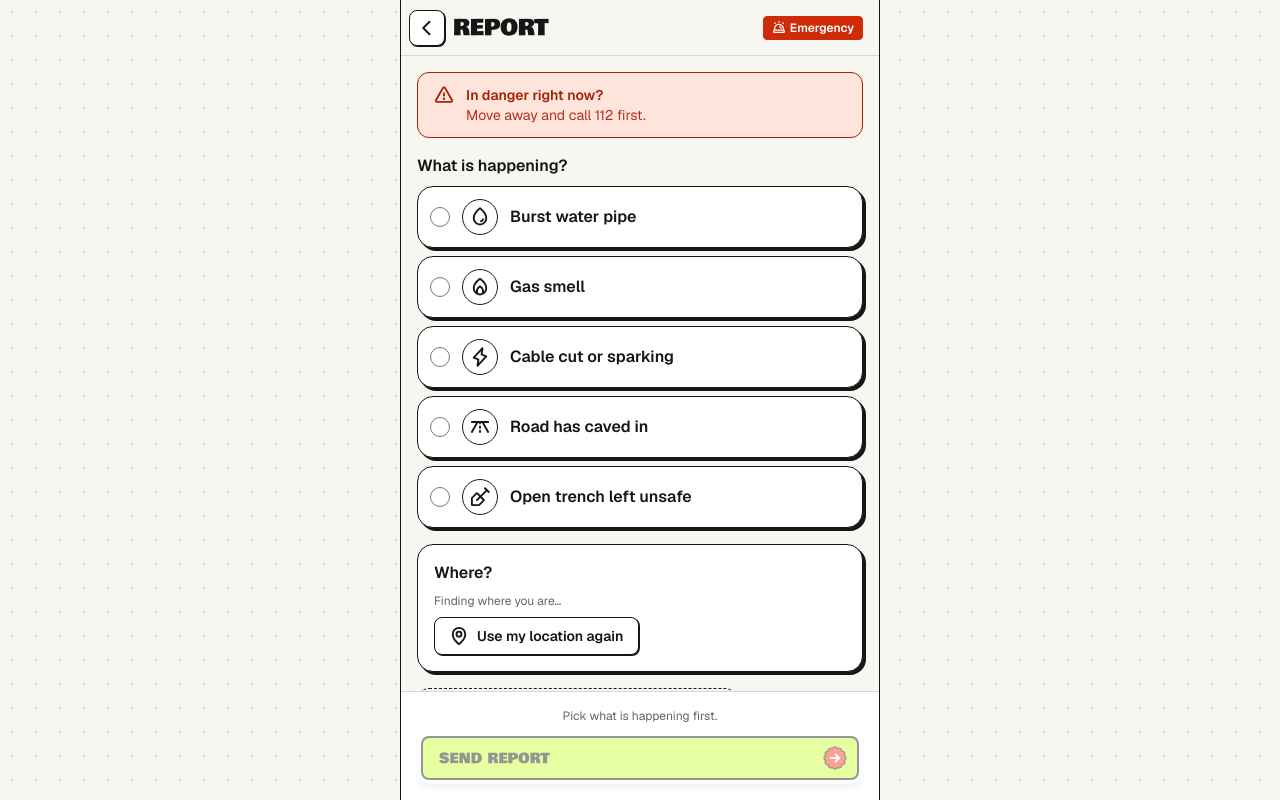
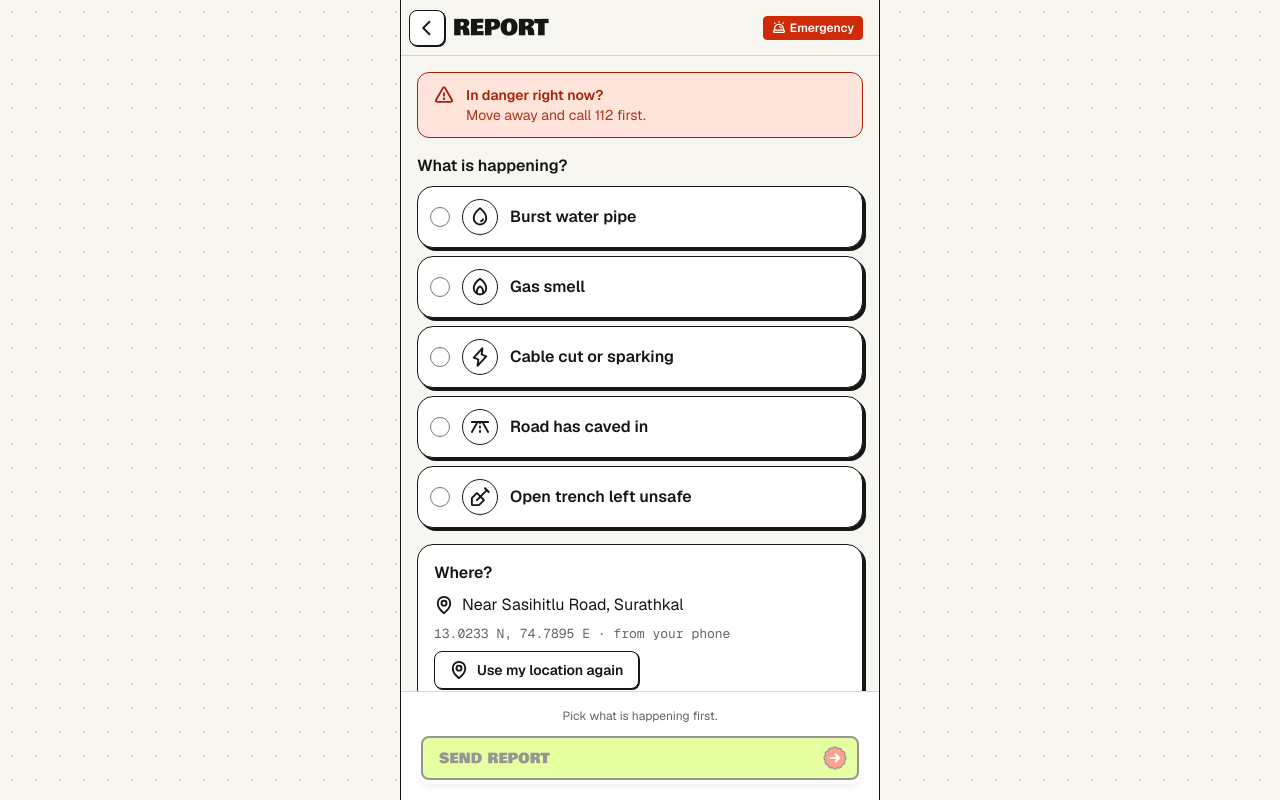
Before and after one commit to dhruvgangurde/marga-mitra, a React (Vite) app in the folder web/: page /report in a window 1280 px wide. Shown: the top 800 px of the page. Built offline with nearby package versions, Linux system fonts and the light colour scheme; no server answers.

Commit message:
fix(web): links without reload, crew note, result polling

```diff
--- a/web/src/screens/Field/FieldCaptureScreen.tsx
+++ b/web/src/screens/Field/FieldCaptureScreen.tsx
@@ -6,7 +6,7 @@ import { useEvidence, useSegments, useUploadEvidence, useVerification, useVerify
 import { dateTimeLabel, dayRange, deptName, START_DATE } from '../../api/format';
 import type { Assignment, Evidence } from '../../api/types';
 import {
-  Banner, Button, Card, DeptChip, EmptyState, LoadError, metresToLine, PhoneScreen, PhotoSlot, Skeleton, StatusBadge, StepList, TextField,
+  Banner, Button, Card, DeptChip, EmptyState, LoadError, metresToLine, PhoneScreen, PhotoSlot, Skeleton, StatusBadge, StepList,
 } from '../../ui';
 
 type Kind = 'before' | 'after';
@@ -81,7 +81,7 @@ export default function FieldCaptureScreen() {
   // A picked photo shows at once from this local address while it is sending.
   const [sending, setSending] = useState<Partial<Record<Kind, string>>>({});
   const [failed, setFailed] = useState(false);
-  const [note, setNote] = useState('');
+  // The upload has no note field (contracts.Evidence); add one only if the team changes the contract.
   const inputs = useRef<Partial<Record<Kind, HTMLInputElement | null>>>({});
   const previews = useRef<string[]>([]);
 
@@ -147,7 +147,7 @@ export default function FieldCaptureScreen() {
     setFailed(false);
     try {
       await verify.mutateAsync(workId);
-      navigate(`/field/${workId}/result`, { state: { sent: true } });
+      navigate(`/field/${workId}/result`, { state: { sentAt: Date.now() } });
     } catch {
       setFailed(true);
     }
@@ -236,15 +236,6 @@ export default function FieldCaptureScreen() {
         <h2 className="title" style={{ margin: 0 }}>2 · After the repair</h2>
         {slot('after', 'After photo', 'Take it when the trench is closed and the road is patched.', after)}
       </section>
-
-      <TextField
-        label="Note for the inspector"
-        hint="Optional"
-        multiline
-        placeholder="Anything the inspector should know"
-        value={note}
-        onChange={(e) => setNote(e.target.value)}
-      />
     </PhoneScreen>
   );
 }
--- a/web/src/screens/Field/FieldResultScreen.tsx
+++ b/web/src/screens/Field/FieldResultScreen.tsx
@@ -1,4 +1,4 @@
-import { useEffect } from 'react';
+import { useEffect, useState } from 'react';
 import type { ReactNode } from 'react';
 import { useLocation, useParams, useSearchParams } from 'react-router-dom';
 import { ApiError, USE_MOCKS } from '../../api/client';
@@ -6,7 +6,7 @@ import { useEvidence, useVerification, useWork } from '../../api/hooks';
 import { dateTimeLabel, inr } from '../../api/format';
 import type { CheckName, CheckStatus, Evidence, VerificationCheck } from '../../api/types';
 import {
-  Button, Card, EmptyState, FocusTarget, LoadError, PhoneScreen, PhotoSlot, Seal, Skeleton, StatusBadge, StepList,
+  Banner, Button, Card, EmptyState, FocusTarget, LoadError, PhoneScreen, PhotoSlot, Seal, Skeleton, StatusBadge, StepList,
 } from '../../ui';
 import { isStateName, RESULT_STATES } from './resultStates';
 import type { ResultState } from './resultStates';
@@ -72,7 +72,9 @@ function photo(label: string, alt: string, e: Evidence | undefined) {
 export default function FieldResultScreen() {
   const { workId = '' } = useParams();
   const [search] = useSearchParams();
-  const sentHere = (useLocation().state as { sent?: boolean } | null)?.sent === true;
+  const sentAt = (useLocation().state as { sentAt?: number } | null)?.sentAt;
+  const sentHere = sentAt != null;
+  const [timedOut, setTimedOut] = useState(false);
   const work = useWork(workId);
   const verification = useVerification(workId);
   const evidenceQuery = useEvidence(workId);
@@ -84,11 +86,19 @@ export default function FieldResultScreen() {
   const result = shown?.result ?? 'pending';
   const { refetch } = verification;
 
+  // Poll only while a send from this session waits for its result, and stop a minute after the send.
   useEffect(() => {
-    if (!shown || result !== 'pending') return;
-    const id = setInterval(() => void refetch(), 2000);
-    return () => clearInterval(id);
-  }, [shown, result, refetch]);
+    if (sentAt == null || result !== 'pending') return;
+    const poll = setInterval(() => void refetch(), 2000);
+    const stop = setTimeout(() => { clearInterval(poll); setTimedOut(true); }, Math.max(0, sentAt + 60000 - Date.now()));
+    return () => { clearInterval(poll); clearTimeout(stop); };
+  }, [sentAt, result, refetch]);
+
+  const stillChecking = timedOut && result === 'pending' ? (
+    <Banner tone="warn" title="Still checking" action={<Button variant="ghost" onClick={() => void refetch()}>Try again</Button>}>
+      This is taking longer than usual.
+    </Banner>
+  ) : null;
 
   const latest = (kind: Evidence['kind']) => evidence.filter((e) => e.kind === kind).at(-1);
   const badge = <span className="mono" style={{ color: 'var(--ink-3)' }}>{workId}</span>;
@@ -108,6 +118,13 @@ export default function FieldResultScreen() {
       body = <EmptyState icon="hardhat" text={`We could not find work ${workId}.`} action={<Button as="a" href="/field">Back to my works</Button>} />;
     } else if (queries.some((q) => q.isError)) {
       body = <LoadError queries={queries} />;
+    } else if (sentHere) {
+      body = (
+        <>
+          {stillChecking}
+          <Outcome shown={null} />
+        </>
+      );
     } else {
       body = <EmptyState icon="camera" text="No result yet. Send the photos first." action={<Button as="a" href={`/field/${workId}`}>Take the photos</Button>} />;
     }
@@ -117,6 +134,7 @@ export default function FieldResultScreen() {
   return (
     <PhoneScreen title="Result" backTo="/field" badge={badge} footer={<Button as="a" href="/field" block>Back to my works</Button>}>
       <LoadError queries={queries} />
+      {stillChecking}
       {/* Focus lands on the outcome only when the crew just sent the photos from the previous screen. */}
       <FocusTarget focus={sentHere}>
         <div
--- a/web/src/screens/Resident/ReportScreen.tsx
+++ b/web/src/screens/Resident/ReportScreen.tsx
@@ -1,6 +1,6 @@
 import { useEffect, useRef, useState } from 'react';
 import { USE_MOCKS } from '../../api/client';
-import { useReportEmergency, useSegments } from '../../api/hooks';
+import { useReportEmergency, useSegments, useWork } from '../../api/hooks';
 import type { CitizenReport, EmergencyInput } from '../../api/types';
 import {
   Banner, Button, Card, FocusTarget, Icon, LoadError, metresBetween, metresToLine, PhoneScreen, PhotoSlot, StatusBadge, TextField,
@@ -25,9 +25,10 @@ const HINT = { margin: 0, color: 'var(--ink-3)' } as const;
 export default function ReportScreen() {
   const segments = useSegments();
   const features = segments.data?.features ?? [];
+  const demoWork = useWork(USE_MOCKS ? 'W-118' : undefined);
   const report = useReportEmergency();
   const [kind, setKind] = useState<Kind | null>(null);
-  const [place, setPlace] = useState<Place | null>(null);
+  const [reading, setReading] = useState<Place | null>(null);
   const [locating, setLocating] = useState(true);
   const [locFailed, setLocFailed] = useState(false);
   const [photo, setPhoto] = useState<{ file: File; url: string } | null>(null);
@@ -36,14 +37,19 @@ export default function ReportScreen() {
   const fileInput = useRef<HTMLInputElement>(null);
   const urls = useRef<string[]>([]);
 
+  // shortcut: demo location in mock mode; the real app needs the phone's location
+  const start = features.find((f) => f.properties.segment_id === demoWork.data?.work.segment_ids[0])?.geometry.coordinates[0];
+  const demoSpot: Place = start ? { lat: start[1] + 5 / 111320, lon: start[0] } : DEMO_SPOT;
+  const place = USE_MOCKS && (!reading || metresBetween(reading.lat, reading.lon, SURATHKAL.lat, SURATHKAL.lon) > 20000)
+    ? demoSpot
+    : reading;
+
   function locate() {
     setLocating(true);
     setLocFailed(false);
     const done = (p: Place | null) => {
-      // shortcut: demo location in mock mode; the real app needs the phone's location
-      const usable = USE_MOCKS && (!p || metresBetween(p.lat, p.lon, SURATHKAL.lat, SURATHKAL.lon) > 20000) ? DEMO_SPOT : p;
-      if (usable) setPlace(usable);
-      setLocFailed(!usable);
+      if (p) setReading(p);
+      setLocFailed(!p && !USE_MOCKS);
       setLocating(false);
     };
     if (!navigator.geolocation) return done(null);
```
